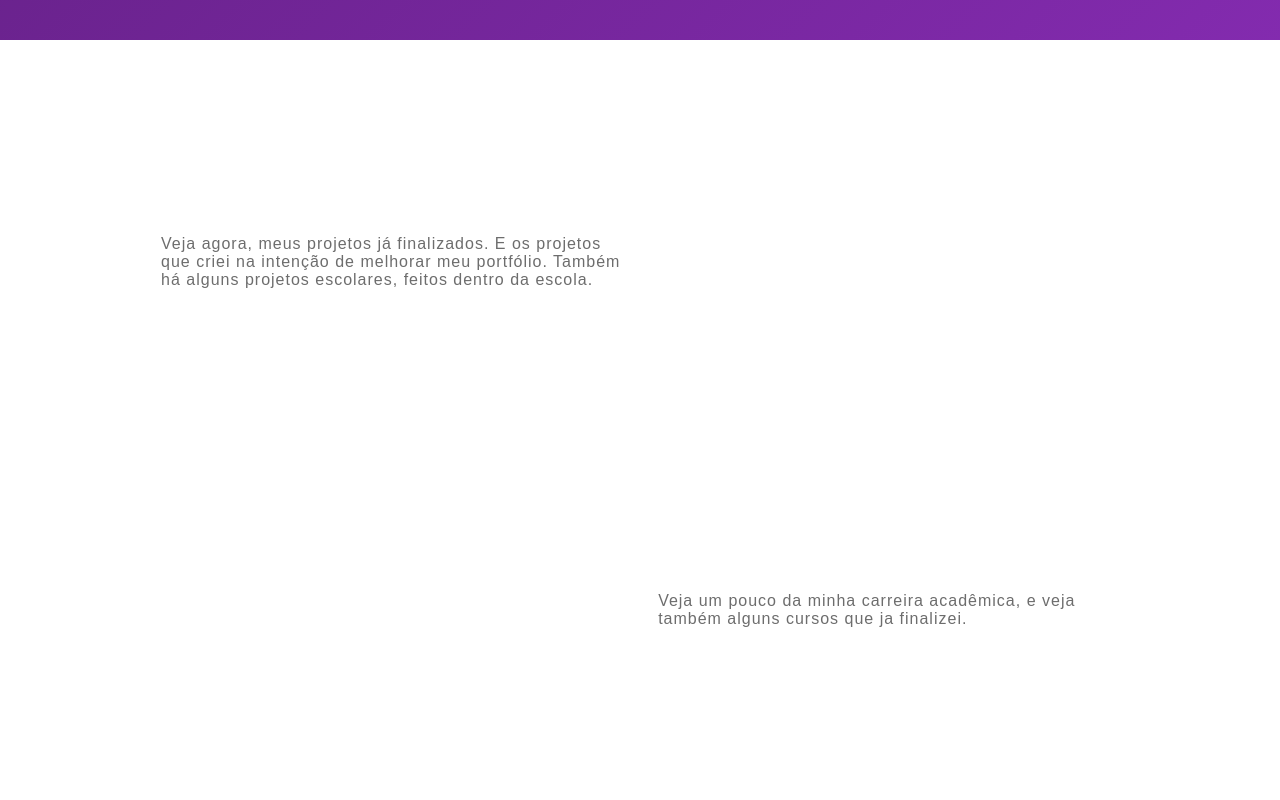
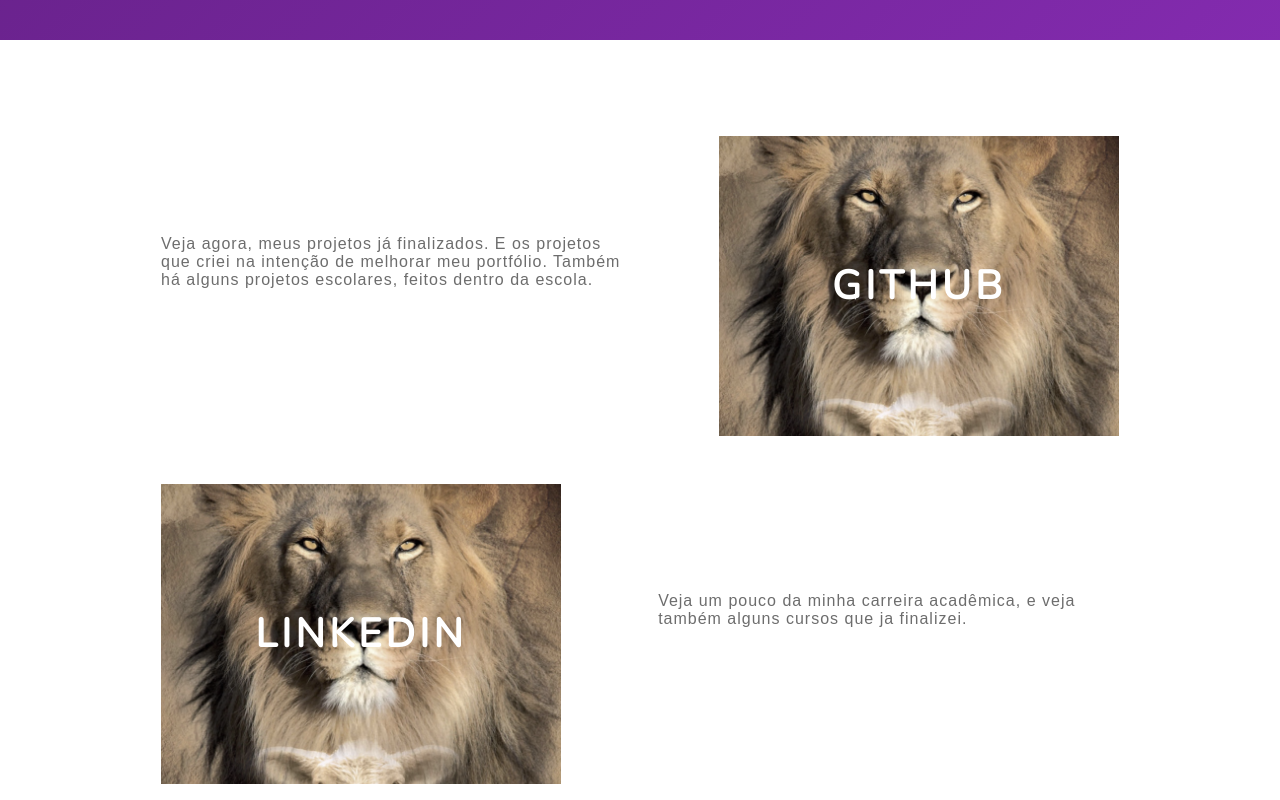
Before and after one commit to DevMagrinho/ProjectFrontEnd, a plain HTML site: page index.html in a window 1280 px wide. Shown: the part 760-1560 px from the top of the page. Drawn offline with nearby package versions, Linux system fonts and the light colour scheme; the site is published under a folder, as on GitHub Pages, so addresses that start at the root find nothing.

Commit message:
fix: card image not loading in gitpages.

```diff
--- a/style.css
+++ b/style.css
@@ -215,7 +215,7 @@
     height: 300px;
     width: 400px;
     margin: 3rem 0 0 0;
-    background-image: url(/assets/img/leão-de-judá-3.jpg);
+    background-image: url(./assets/img/leão-de-judá-3.jpg);
     background-position: center;
     background-repeat: no-repeat;
     background-size: cover;
```
